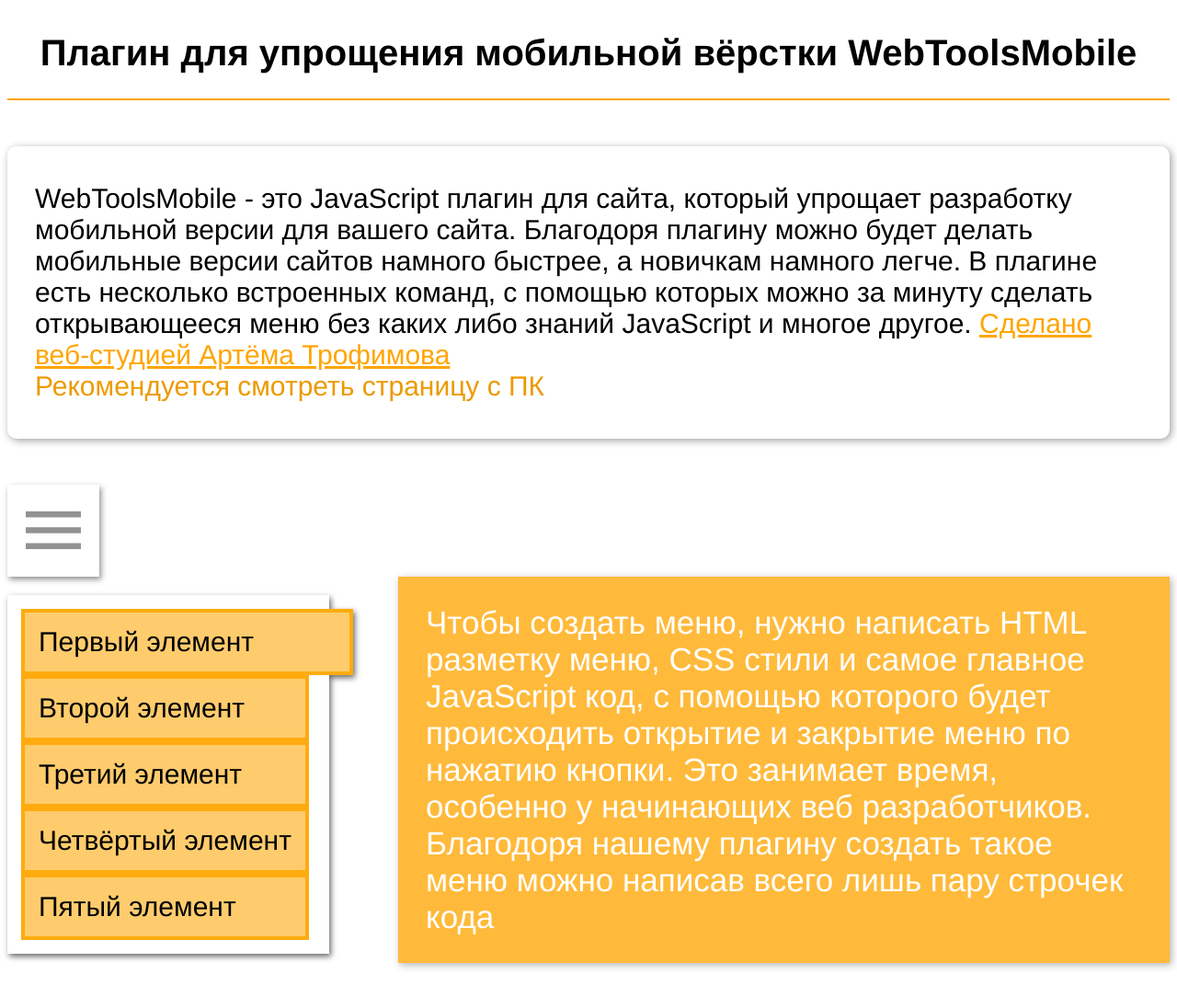
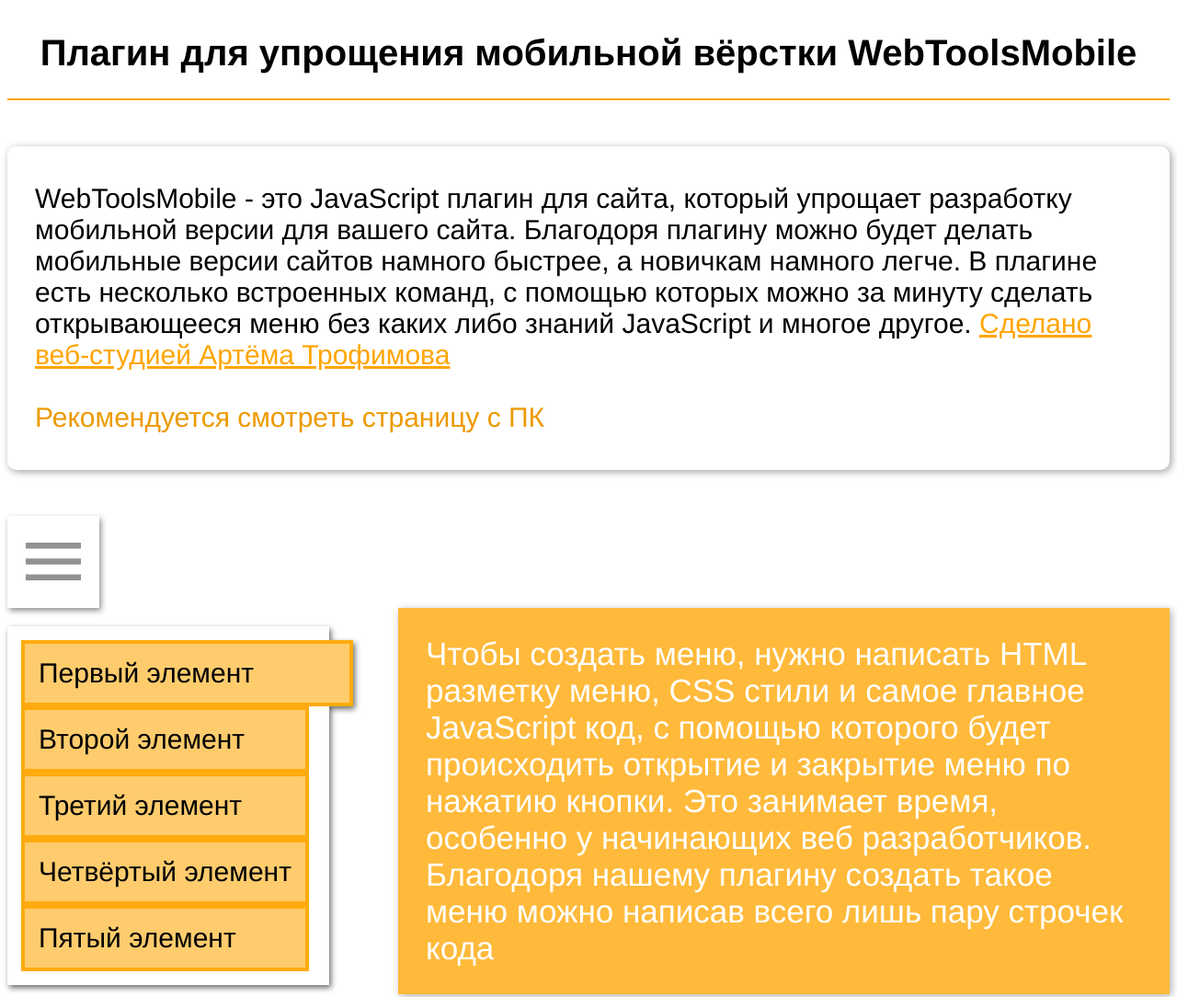
Before and after one commit to TrofikBoss/webtoolsmobile.github.io, a plain HTML site: page index.html in a window 1280 px wide. Shown: the top 1084 px of the page at 92% size. Drawn offline with Linux system fonts and the light colour scheme.

Commit message:
Update index.html

```diff
--- a/index.html
+++ b/index.html
@@ -19,7 +19,7 @@
       <p>WebToolsMobile - это JavaScript плагин для сайта, который упрощает разработку мобильной версии для вашего сайта.
         Благодоря плагину можно будет делать мобильные версии сайтов намного быстрее, а новичкам намного легче.
         В плагине есть несколько встроенных команд, с помощью которых можно за минуту сделать открывающееся меню без каких либо знаний JavaScript и многое другое.
-        <a href="https://vk.link/titanexpert">Сделано веб-студией Артёма Трофимова</a><br>
+        <a href="https://vk.link/titanexpert">Сделано веб-студией Артёма Трофимова</a><br><br>
         <span class="text_select">Рекомендуется смотреть страницу с ПК</span>
       </p>
     </div>
```
